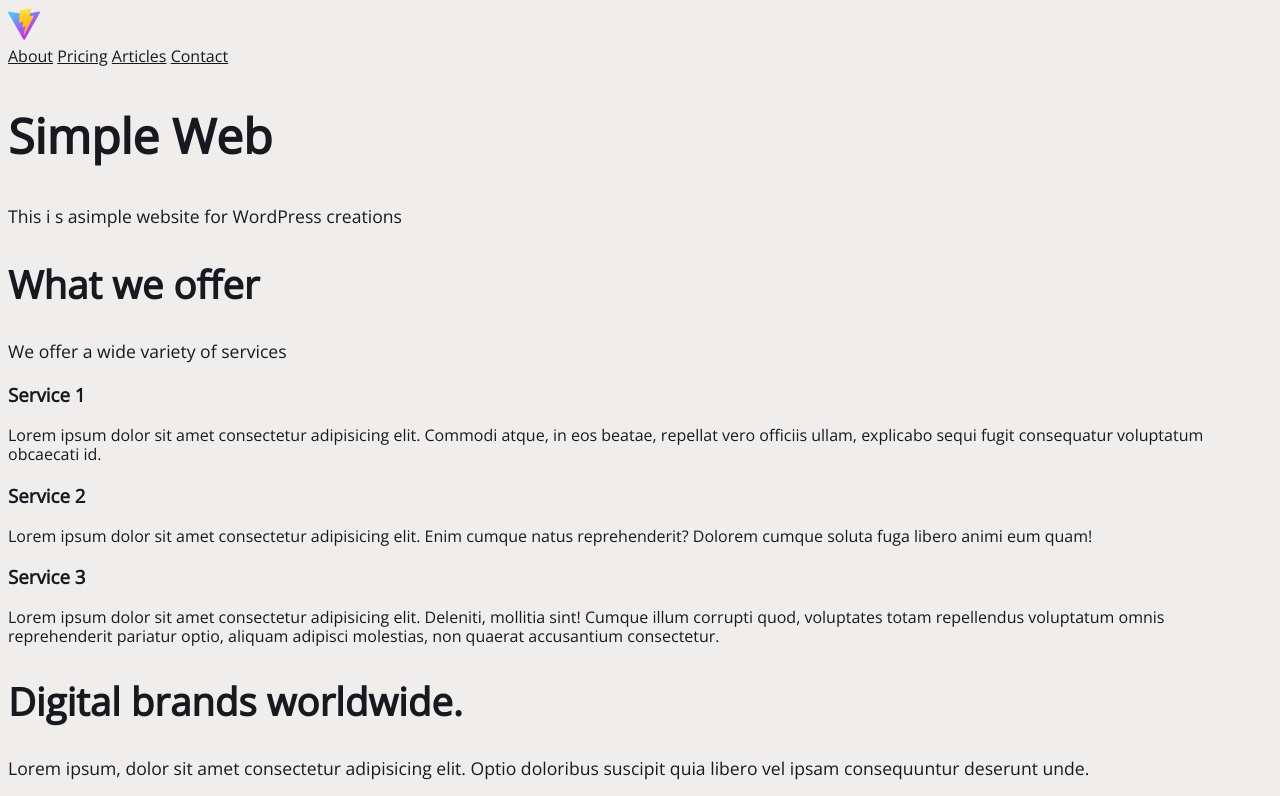
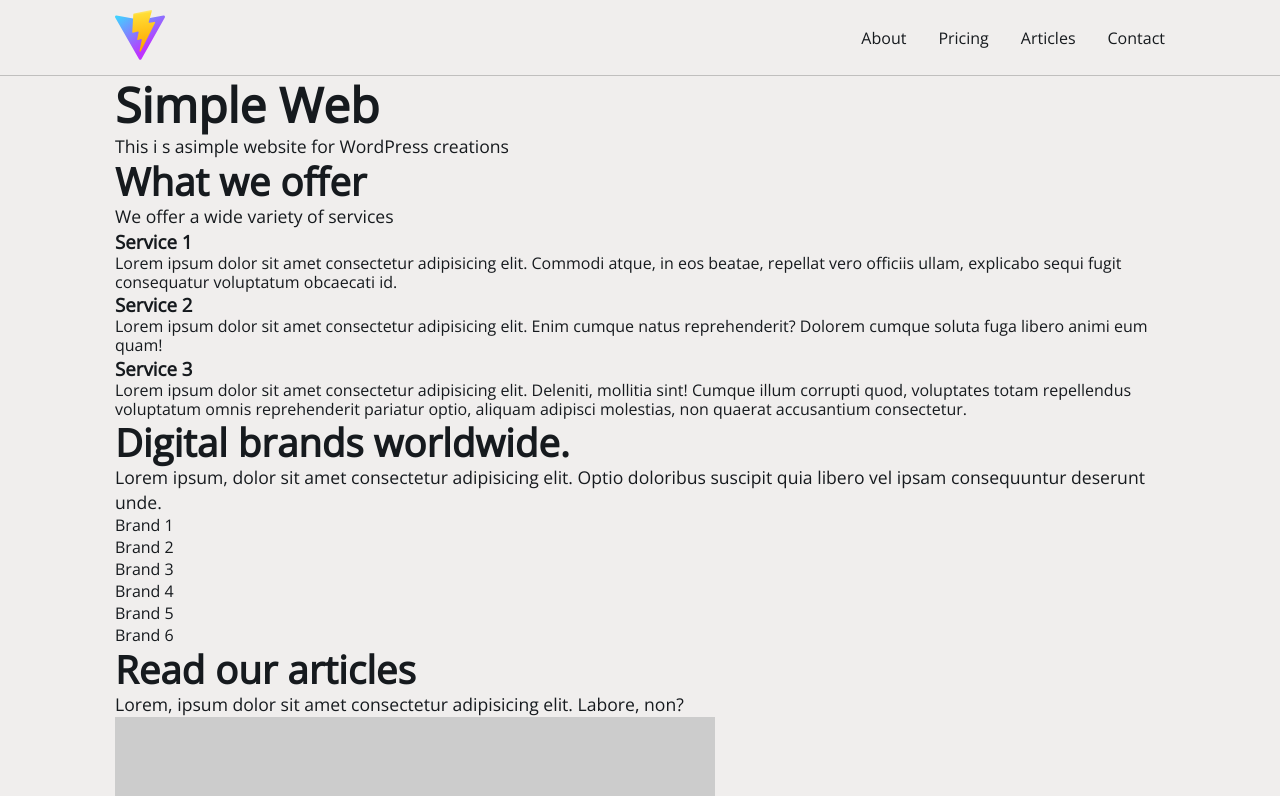
Before and after one commit to adamwojnicki/simple-web, a website built with Vite: page index.html in a window 1280 px wide. Shown: the top 796 px of the page. Built offline with nearby package versions, Linux system fonts and the light colour scheme; placeholder pictures from the web are drawn by us.

Commit message:
header styles

```diff
--- a/index.html
+++ b/index.html
@@ -9,7 +9,7 @@
   <body>
     <!-- HEADER -->
     <header class="header">
-      <div class="l-container l-container--header">
+      <div class="l-container l-container--header header__flex">
         <div class="header__logo">
           <img src="/vite.svg" alt="Vite" />
         </div>
--- /dev/null
+++ b/scss/00-reset.scss
@@ -0,0 +1,4 @@
+* {
+    margin: 0;
+    padding: 0;
+}
--- a/scss/03-layout.scss
+++ b/scss/03-layout.scss
@@ -0,0 +1,18 @@
+.l-container {
+    max-width: 100%;
+    margin: auto;
+    padding: 0 20px;
+    @media screen and (min-width: 460px) {
+        max-width: 450px;
+    }
+    @media screen and (min-width: 768px) {
+        max-width: 600px;
+    }
+    @media screen and (min-width: 1050px) {
+        max-width: 1050px;
+        padding: 0 40px;
+    }
+    @media screen and (min-width: 1440px) {
+        max-width: 1440px;
+    }
+}
--- a/scss/index.scss
+++ b/scss/index.scss
@@ -1,5 +1,13 @@
+// GENERAL STYLES
+
+@import '00-reset.scss';
 @import '01-variables.scss';
 @import '02-typography.scss';
 @import '03-layout.scss';
 @import '04-elements.scss';
 @import '05-main.scss';
+
+// PARTS
+
+@import './parts/01-header.scss';
+@import './parts/02-hero.scss';
--- /dev/null
+++ b/scss/parts/01-header.scss
@@ -0,0 +1,24 @@
+.header {
+    height: 75px;
+    border-bottom: 1px solid rgba($c-black, .2);
+    &__flex {
+        height: 100%;
+        display: flex;
+        justify-content: space-between;
+        align-items: center;
+    }
+    &__logo {
+        width: 50px;
+        img {
+            width: 100%;
+        }
+    }
+    &__nav {
+        display: flex;
+        align-items: center;
+        gap: 2rem;
+    }
+    &__link {
+        text-decoration: none;
+    }
+}
```
Also changed, not shown: scss/parts/02-hero.scss (added).
